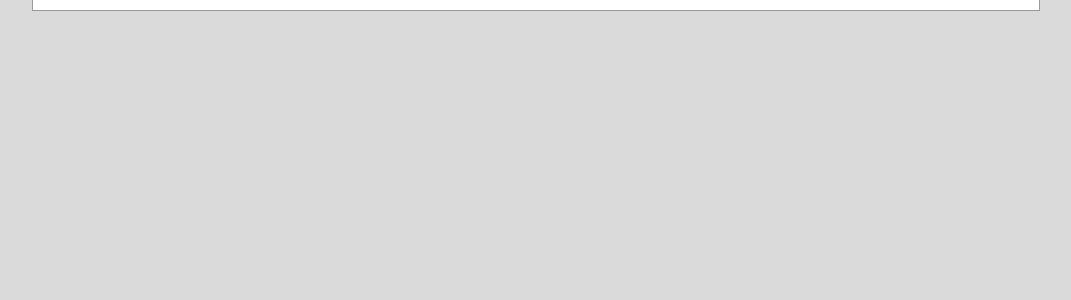
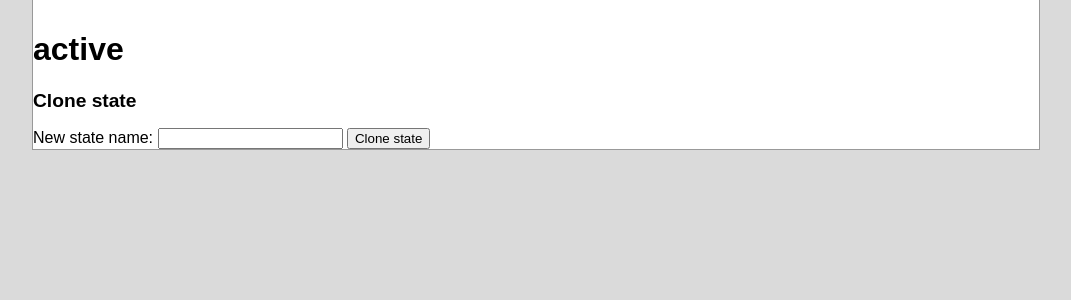
Before and after one commit to ccnmtl/mvsim, a Django app: template templates/admin/view_state.html in a window 1280 px wide. Shown: the part 35-335 px from the top of the page, without its empty margins (104-1175 px from the left). Run offline with Django 3.2, Linux system fonts and the light colour scheme; the template is opened without the code that fills it: most values are stand-ins (such as "Sample title", 1, 10 or a date in 2020); some libraries are stand-ins or nearby versions.

Commit message:
readonly state forms for states associated with games; clone states

```diff
--- a/main/models.py
+++ b/main/models.py
@@ -267,6 +267,10 @@ class State(models.Model):
 
     state = models.TextField()
 
+    @models.permalink
+    def view_state_url(self):
+        return ('view_state', [self.pk], {})
+
     def loads(self):
         return json.loads(self.state)
 
--- a/templates/admin/view_state.html
+++ b/templates/admin/view_state.html
@@ -6,10 +6,29 @@
   <!-- JavaScript -->
   <script type="text/javascript"
           src="/static/scripts/jquery-1.4.2.min.js"></script>
+{% if not readonly %}
   <script type="text/javascript"
           src="/static/scripts/deform.js"></script>
+{% endif %}
 {% endblock %}
 
 {% block content %}
+<h1>{{state}}</h1>
+
+<h2>Clone state</h2>
+<form method="POST" action="{% url clone_state state.id %}">
+  New state name: <input type="text" name="state_name" value="" />
+  <input type="submit" value="Clone state" />
+</form>
 {{form|safe}}
 {% endblock %}
+
+{% block endscripts %}
+{% if readonly %}
+  <script type="text/javascript">
+    jQuery(document).ready(function() {
+      jQuery("#deform input").attr("disabled", "disabled");
+    });
+  </script>
+{% endif %}
+{% endblock %}
--- a/templates/base.html
+++ b/templates/base.html
@@ -48,5 +48,7 @@
       {% block content %}{% endblock %}
     </div>
 
+    {% block endscripts %}
+    {% endblock %}
   </body>
 </html>
--- a/urls.py
+++ b/urls.py
@@ -42,7 +42,10 @@ urlpatterns = patterns(
     url(r'^games/(?P<game_id>\d+)/graph_download/$', 'graph.views.graph_download',
         name='game_graph_download'),
 
-    url(r'^state/(?P<state_id>\d+)/$', 'main.views.view_state'),
+    url(r'^state/(?P<state_id>\d+)/$', 'main.views.view_state',
+        name="view_state"),
+    url(r'^state/(?P<state_id>\d+)/clone/$', 'main.views.clone_state',
+        name="clone_state"),
 
     (r'^admin/', include(admin.site.urls)),
     (r'^munin/',include('munin.urls')),
```
Also changed, not shown: main/views.py (+23 -2 lines).
